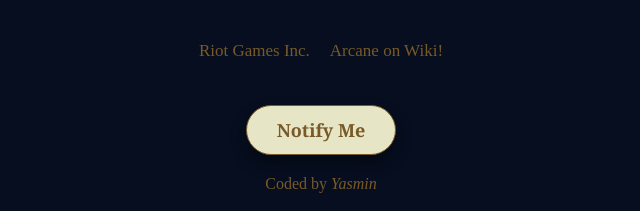
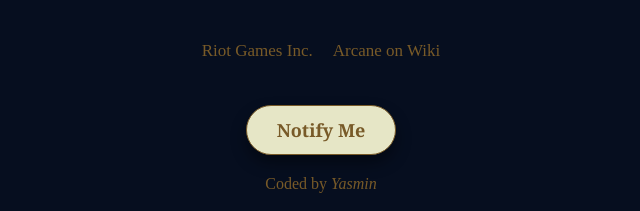
Before and after one commit to yasmin-io/arcane-test, a plain HTML site: page index.html in a window 1280 px wide. Shown: the part 1344-1555 px from the top of the page, 319-959 px from the left. Drawn offline with Linux system fonts and the light colour scheme.

Commit message:
Arcane Test Page

```diff
--- a/index.html
+++ b/index.html
@@ -162,7 +162,7 @@
               target="_blank"
               class="wiki"
             >
-              Arcane on Wiki!
+              Arcane on Wiki
             </a>
           </li>
         </ul>
```
